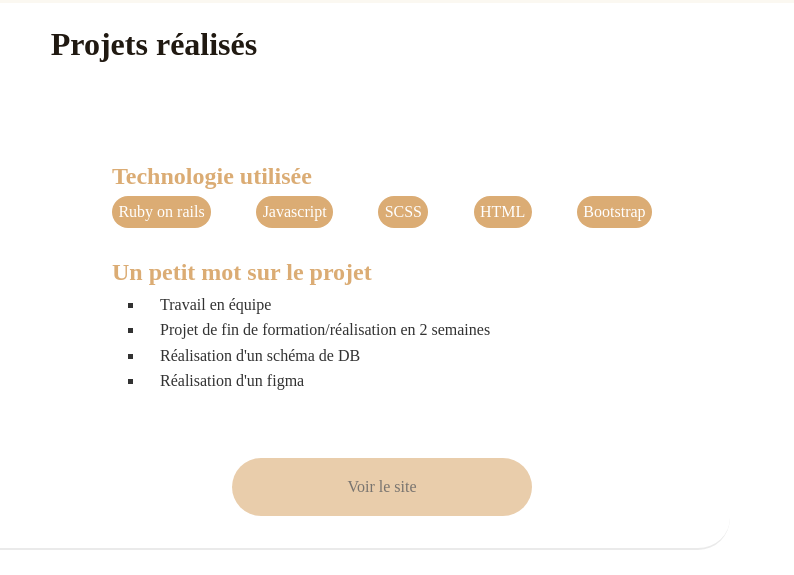
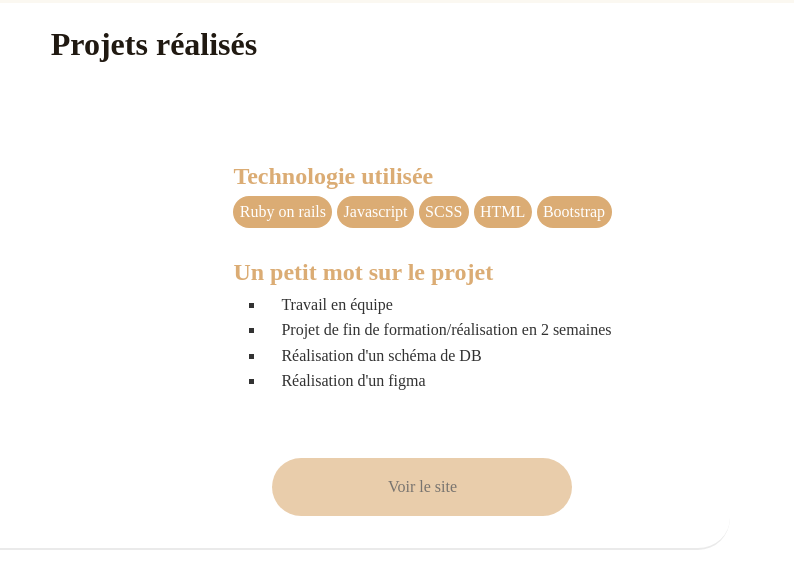
Before and after one commit to Charlotte6944/CVWebsite, a website: page index.html in a window 1280 px wide. Shown: the part 2416-2991 px from the top of the page, 486-1280 px from the left. Drawn offline with nearby package versions, Linux system fonts and the light colour scheme; some packages are replaced by stand-ins of ours; a script that the page names is missing; a web font is replaced by a local one.

Commit message:
modification card projet

```diff
--- a/css/portfolio.css
+++ b/css/portfolio.css
@@ -29,7 +29,6 @@
 .text-projet {
   padding-top: 2rem;
   margin: 10px auto;
-  width: 540px;
   height: inherit;
 }
 
```
